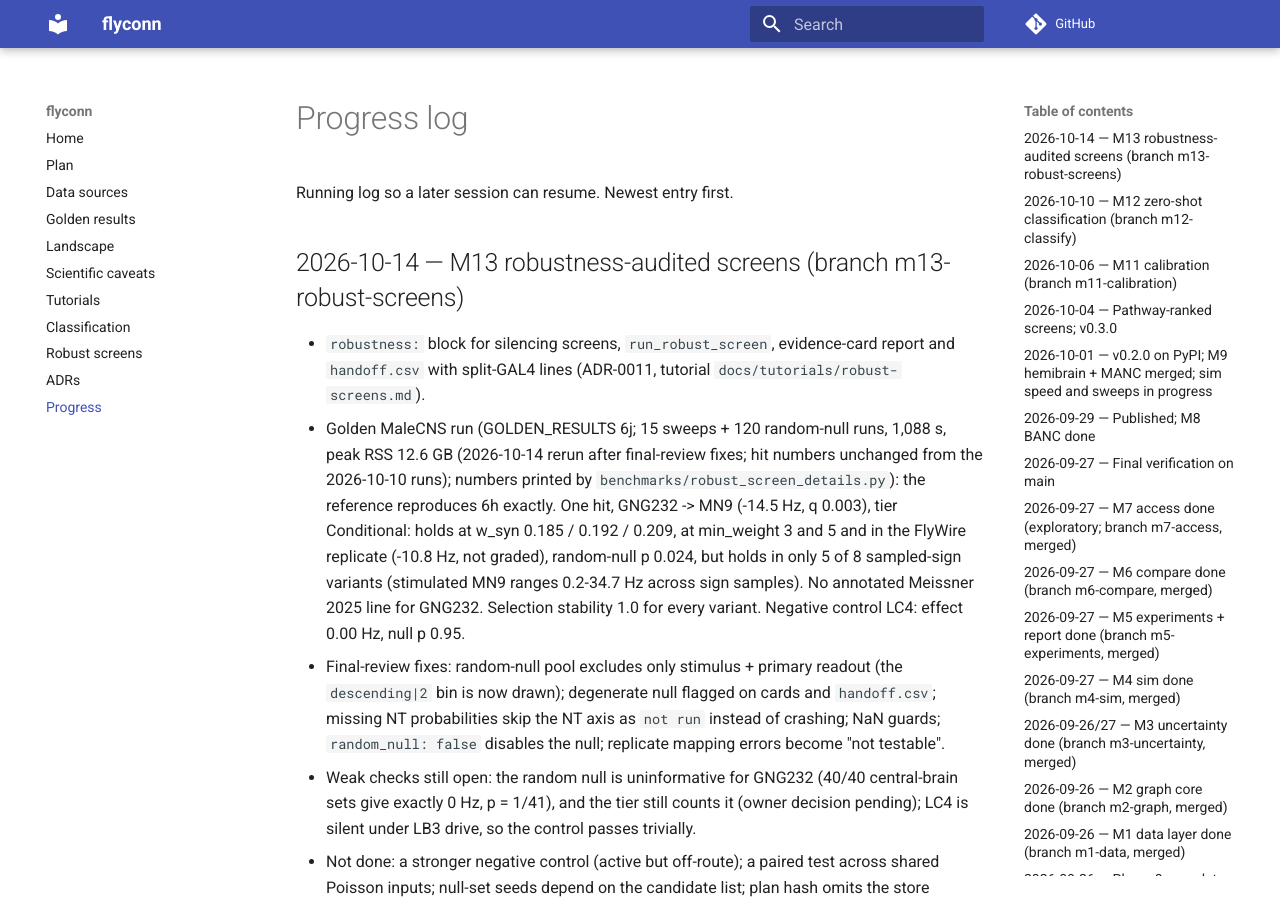
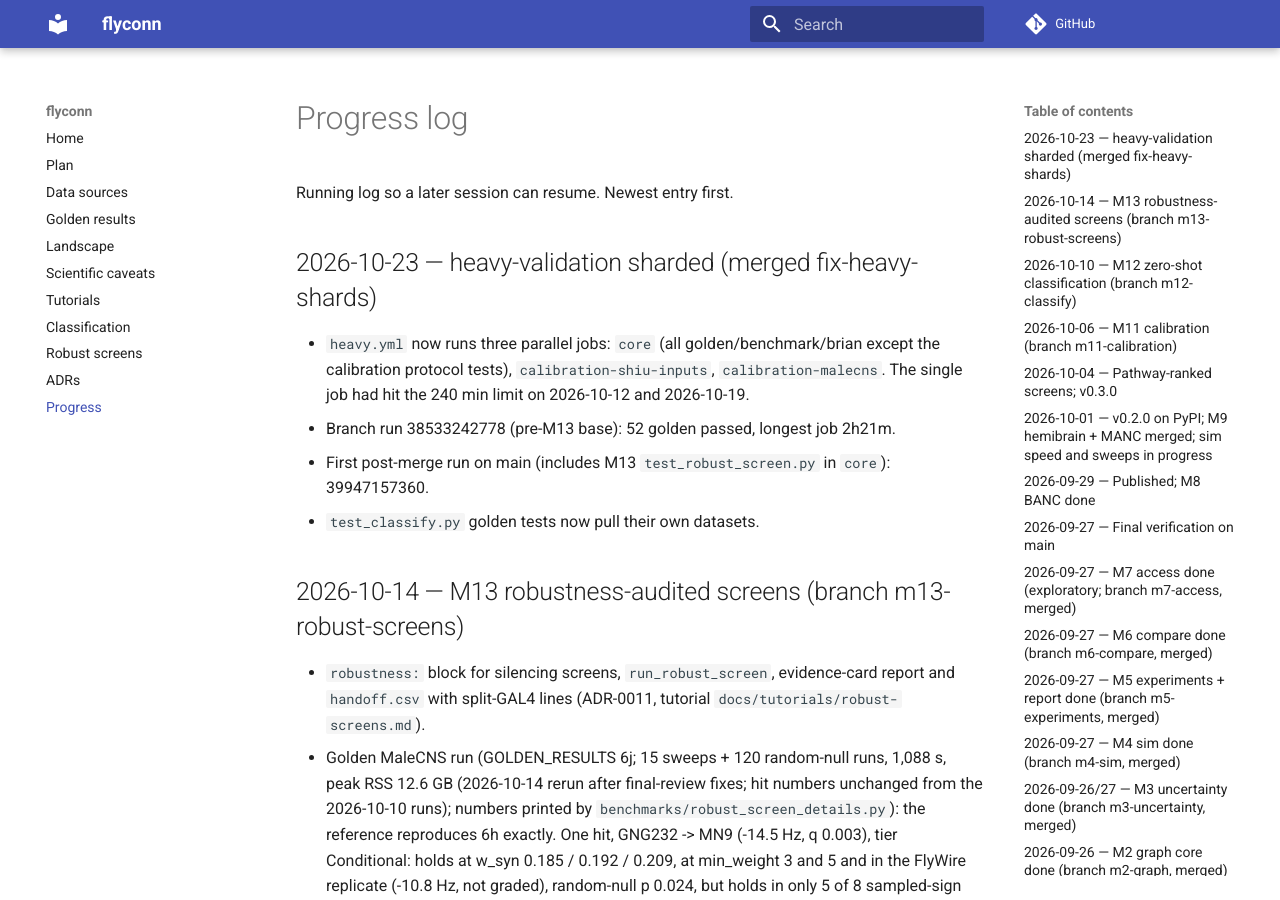
Before and after one commit to moiz-lakkadkutta/flyconn, an MkDocs documentation site: the page built from docs/PROGRESS.md, in a window 1280 px wide and 900 px high. Built offline with MkDocs 1.6.1 and Material for MkDocs 9.7.7, drawn with Linux system fonts in a browser that asks for light colours; comment, search, counter and statistics services are not loaded.

Commit message:
docs(progress): note heavy-validation sharding merge
Co-Authored-By: Claude Opus 5.5 <noreply@anthropic.com>
Claude-Session: https://claude.ai/code/session_0146ujhCdFL57yDjC7Thhn4c

```diff
--- a/docs/PROGRESS.md
+++ b/docs/PROGRESS.md
@@ -1,6 +1,15 @@
 # Progress log
 
 Running log so a later session can resume. Newest entry first.
+
+## 2026-10-23 — heavy-validation sharded (merged fix-heavy-shards)
+
+- `heavy.yml` now runs three parallel jobs: `core` (all golden/benchmark/brian except the
+  calibration protocol tests), `calibration-shiu-inputs`, `calibration-malecns`. The single
+  job had hit the 240 min limit on 2026-10-12 and 2026-10-19.
+- Branch run 38533242778 (pre-M13 base): 52 golden passed, longest job 2h21m.
+- First post-merge run on main (includes M13 `test_robust_screen.py` in `core`): 39947157360.
+- `test_classify.py` golden tests now pull their own datasets.
 
 ## 2026-10-14 — M13 robustness-audited screens (branch m13-robust-screens)
 
```
